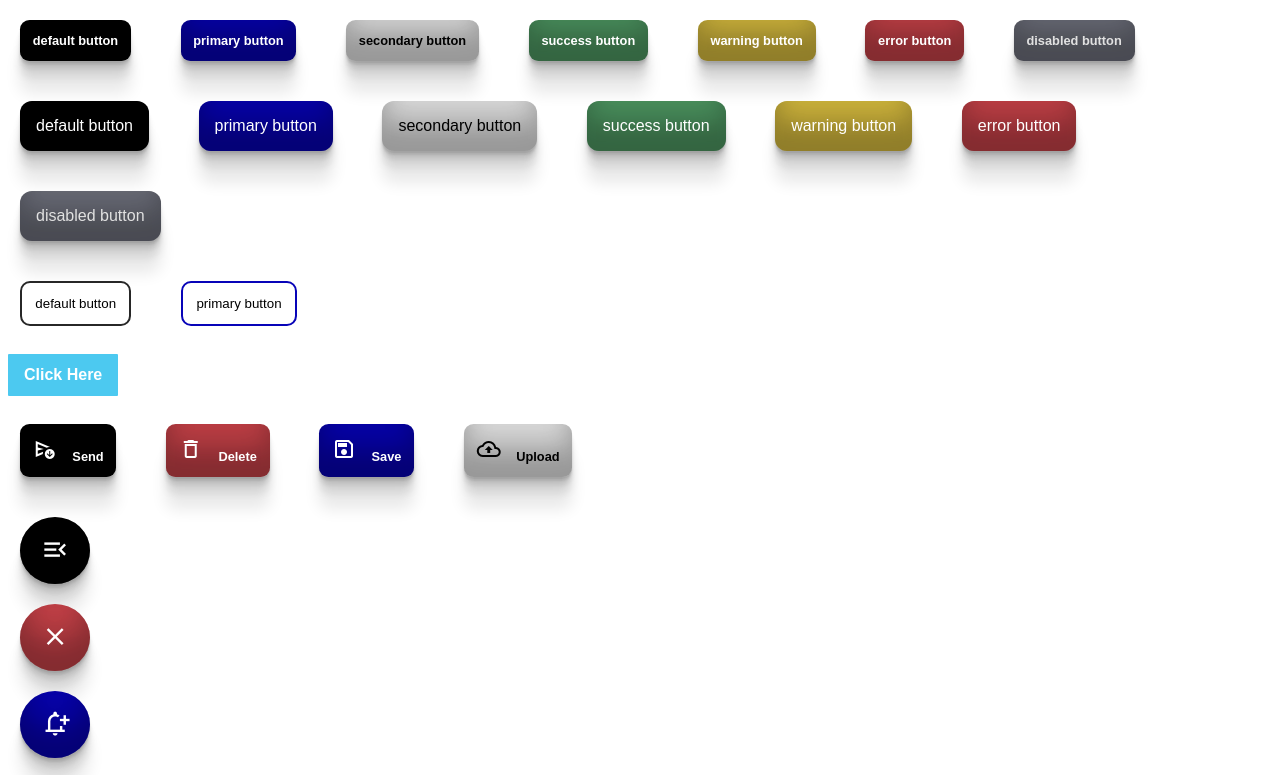
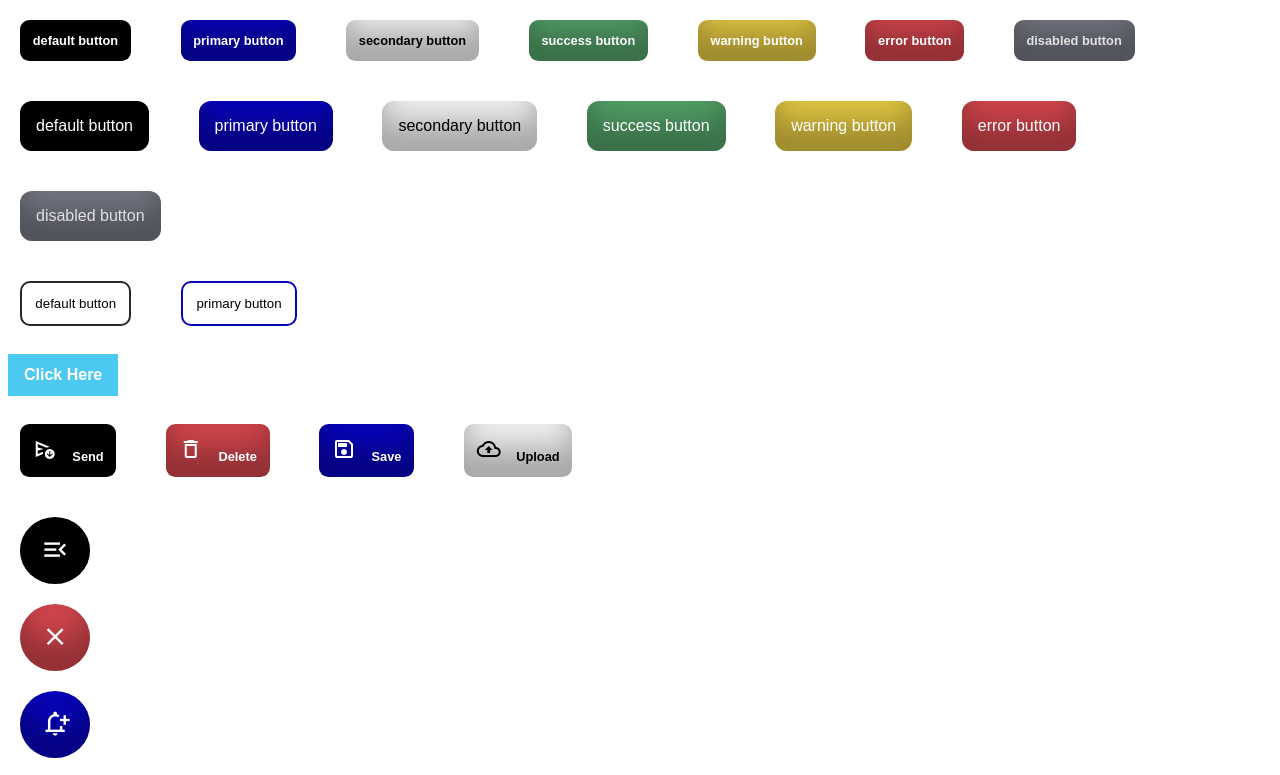
Before and after one commit to Irfan-vit/ui_library, a plain HTML site: page index.html in a window 1280 px wide. Shown: the top 775 px of the page. Drawn offline with Linux system fonts and the light colour scheme.

Commit message:
fix: remove shadow for buttons

```diff
--- a/Components/Button/button.css
+++ b/Components/Button/button.css
@@ -28,10 +28,7 @@ button > span {
     font-size: var(--helperText);
     font-weight: bold;
     box-shadow: rgba(0, 0, 0, 0.17) 0px -23px 25px 0px inset,
-    rgba(0, 0, 0, 0.15) 0px -36px 30px 0px inset,
-    rgba(0, 0, 0, 0.1) 0px -79px 40px 0px inset, rgba(0, 0, 0, 0.06) 0px 2px 1px,
-    rgba(0, 0, 0, 0.09) 0px 4px 2px, rgba(0, 0, 0, 0.09) 0px 8px 4px,
-    rgba(0, 0, 0, 0.09) 0px 16px 8px, rgba(0, 0, 0, 0.09) 0px 32px 16px;
+    rgba(0, 0, 0, 0.15) 0px -36px 30px 0px inset;
 }
 .btn:hover{
     outline: var(--space-xxxs) solid var(--neutral-color-200);
```
